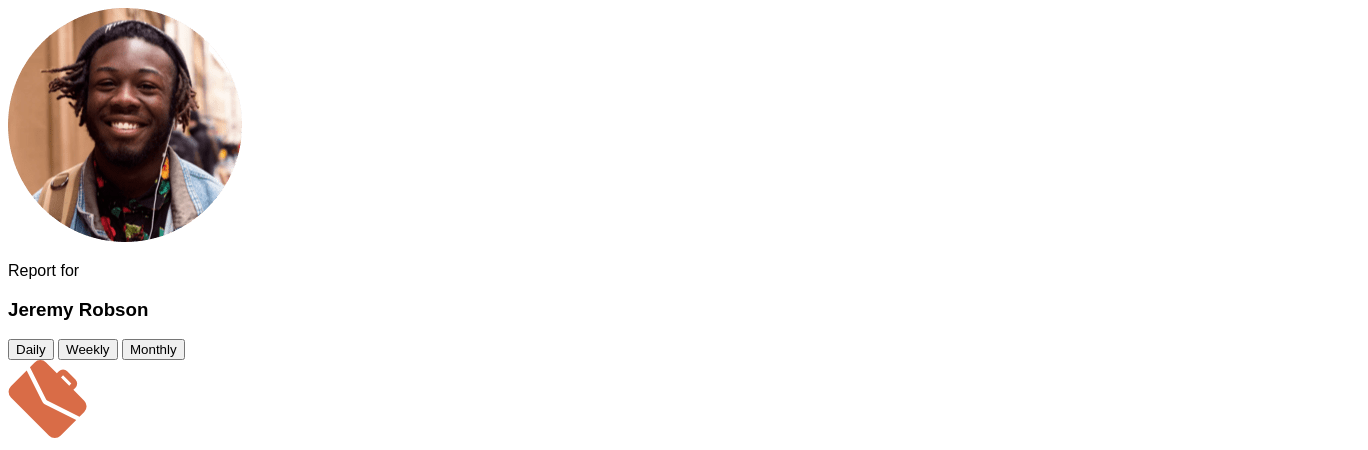
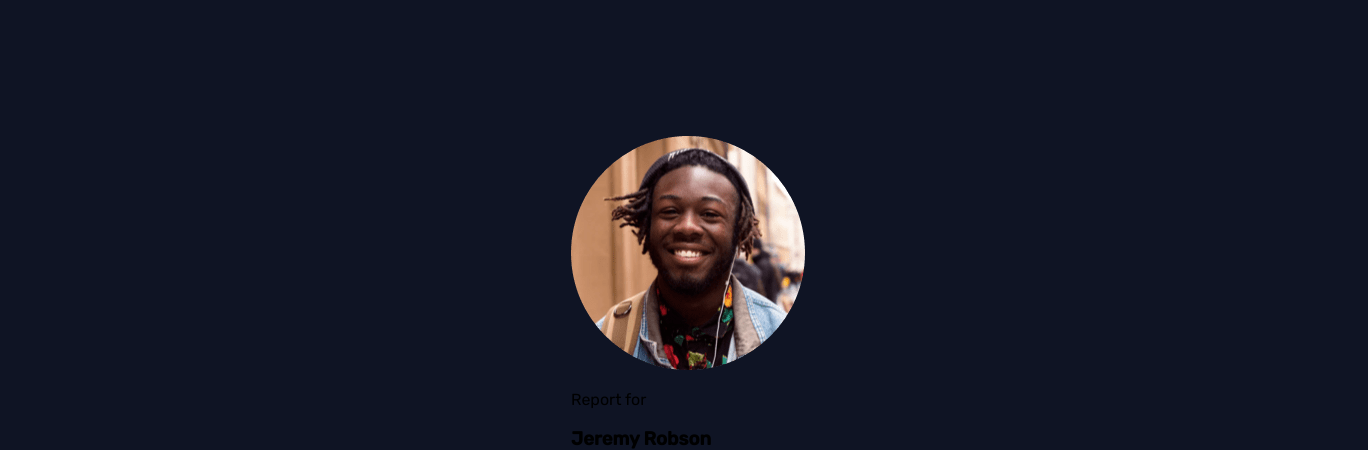
Before and after one commit to ShadowXG/frontend-mentor-dashboard, a plain HTML site: page index.html in a window 1280 px wide. Shown: the top 450 px of the page, 1368 px wide, since content can reach past the window. Drawn offline with Linux system fonts and the light colour scheme.

Commit message:
fixed html for grid styling

```diff
--- a/styles/styles.css
+++ b/styles/styles.css
@@ -1,10 +1,50 @@
+@import url("https://fonts.googleapis.com/css2?family=Rubik:wght@300;400;500&display=swap");
+
 html {
     font-family: "Rubik", sans-serif;
 
     /* Colors */
+
+    --blue-100: rgb(189, 193, 255);
+    --blue-200: rgb(111, 118, 200);
+    --blue-300: rgb(86, 194, 230);
     --blue-500: rgb(88, 71, 235);
+    --blue-800: rgb(28, 31, 74);
+    --blue-900: rgb(15, 20, 36);
+    --orange-200: rgb(255, 140, 102);
+    --red-300: rgb(255, 92, 124);
+    --lime-green-500: rgb(74, 207, 129);
+    --violet-500: rgb(117, 54, 211);
+    --yellow-300: rgb(241, 198, 91);
 
-    --red-500: rgb(255, 92, 124);
+    /* Fonts */
+    --font-size-h1: 3rem;
+    --font-size-time-window: 2rem;
+    --font-size-activity-name: 2rem;
+    --font-size-activity-result: 4rem;
+    --font-size-activity-window: 1.5rem;
+
+    /* Border Radius */
+    --br: 2rem;
+}
+
+body {
+    width: 100%;
+    min-height: 100vh;
+    background: var(--blue-900);
+    display: grid;
+    place-items: center;
+    padding: 8rem 2.5rem;
+}
+
+section.activity-tracker {
+    width: 100%;
+    height: auto;
+    display: grid;
+    grid-auto-rows: max-content;
+    grid-template-columns: 1fr;
+    justify-items: center;
+    gap: 2.5rem;
 }
 
 .attribution { font-size: 11px; text-align: center; }
```
Also changed, not shown: index.html (+1 -1 lines).
